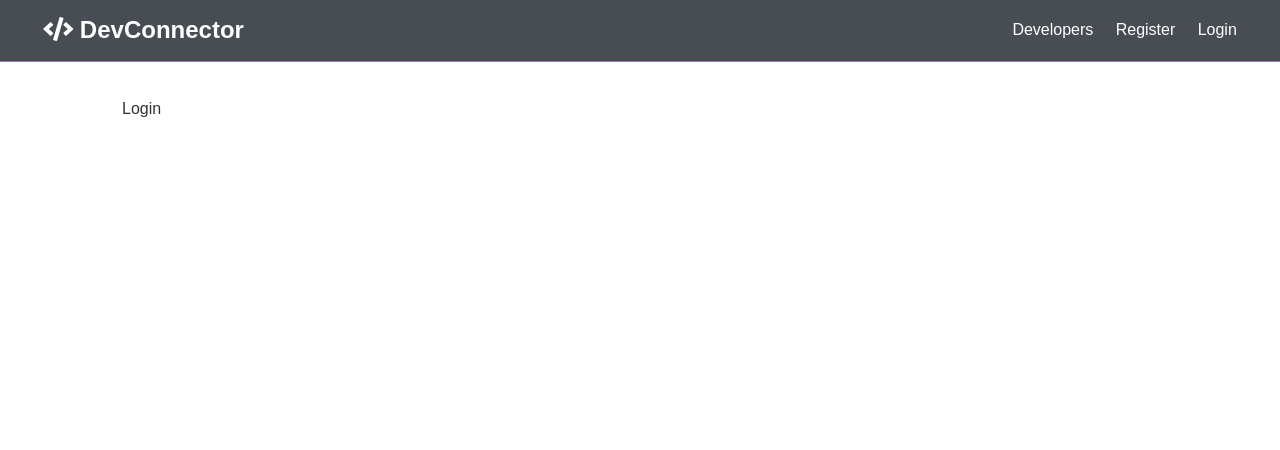
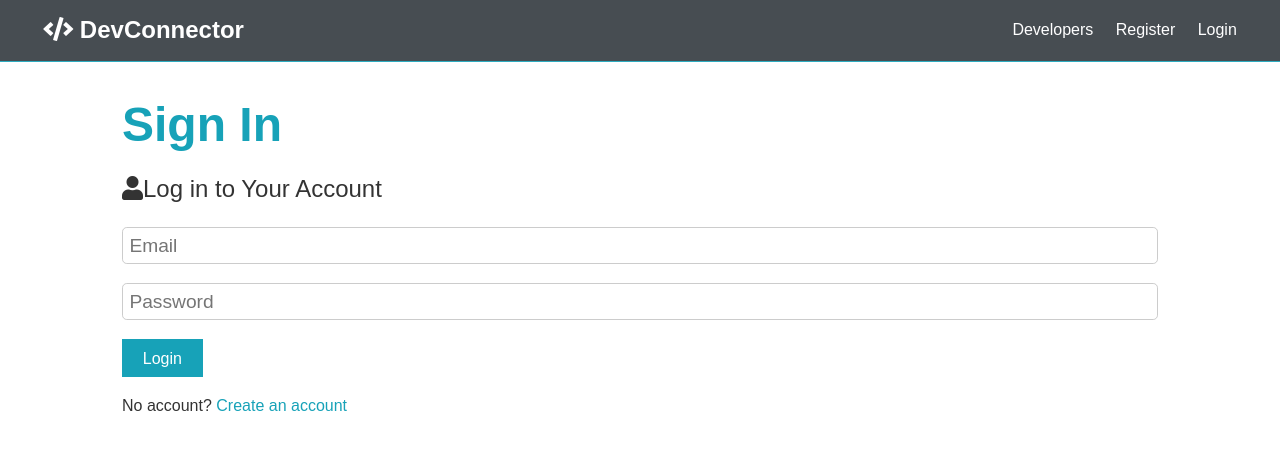
Before and after one commit to Eakz/devcon, a React (Create React App) app in the folder client/: page /login in a window 1280 px wide. Shown: the top 450 px of the page. Built offline with nearby package versions, Linux system fonts and the light colour scheme.

Commit message:
Login/Register section

```diff
--- a/client/src/components/auth/Login.js
+++ b/client/src/components/auth/Login.js
@@ -1,7 +1,57 @@
-import React from "react";
+import React, { Fragment, useState } from "react";
+import { Link } from "react-router-dom";
 
-function login() {
-    return <div>Login</div>;
+function Login() {
+    const [formData, setFormData] = useState({
+        name: "",
+        email: "",
+        password: "",
+    });
+    const { name, email, password } = formData;
+    const handleChange = e =>
+        setFormData({ ...formData, [e.target.name]: e.target.value });
+    const handleSubmit = async e => {
+        e.preventDefault();
+        console.log("Done");
+    };
+    return (
+        <Fragment>
+            <h1 className="large text-primary">Sign In</h1>
+            <p className="lead">
+                <i className="fas fa-user"></i>Log in to Your Account
+            </p>
+            <form onSubmit={handleSubmit} className="form">
+                <div className="form-group">
+                    <input
+                        type="email"
+                        name="email"
+                        placeholder="Email"
+                        value={email}
+                        onChange={handleChange}
+                    />
+                </div>
+                <div className="form-group">
+                    <input
+                        type="password"
+                        name="password"
+                        value={password}
+                        placeholder="Password"
+                        minlength="6"
+                        onChange={handleChange}
+                    />
+                </div>
+
+                <input
+                    type="submit"
+                    value="Login"
+                    className="btn btn-primary"
+                />
+            </form>
+            <p className="my-1">
+                No account? <Link to="/register">Create an account</Link>
+            </p>
+        </Fragment>
+    );
 }
 
-export default login;
+export default Login;
--- a/client/src/components/auth/Register.js
+++ b/client/src/components/auth/Register.js
@@ -1,4 +1,5 @@
 import React, { Fragment, useState } from "react";
+import { Link } from "react-router-dom";
 
 function Register() {
     const [formData, setFormData] = useState({
@@ -9,13 +10,13 @@
     });
     const { name, email, password, confpassword } = formData;
     const handleChange = e =>
-        setFormData({ ...formData, [e.target.name]: [e.target.value] });
-    const handleSubmit = e => {
+        setFormData({ ...formData, [e.target.name]: e.target.value });
+    const handleSubmit = async e => {
         e.preventDefault();
         if (password !== confpassword) {
-            console.log("Passwords no match");
+            console.error("Passwords no match");
         } else {
-            console.log(formData);
+            console.log("hi");
         }
     };
     return (
@@ -76,7 +77,7 @@
                 />
             </form>
             <p className="my-1">
-                Already have an account? <a href="login.html">Sign in</a>
+                Already have an account? <Link to="/login">Log In</Link>
             </p>
         </Fragment>
     );
```
